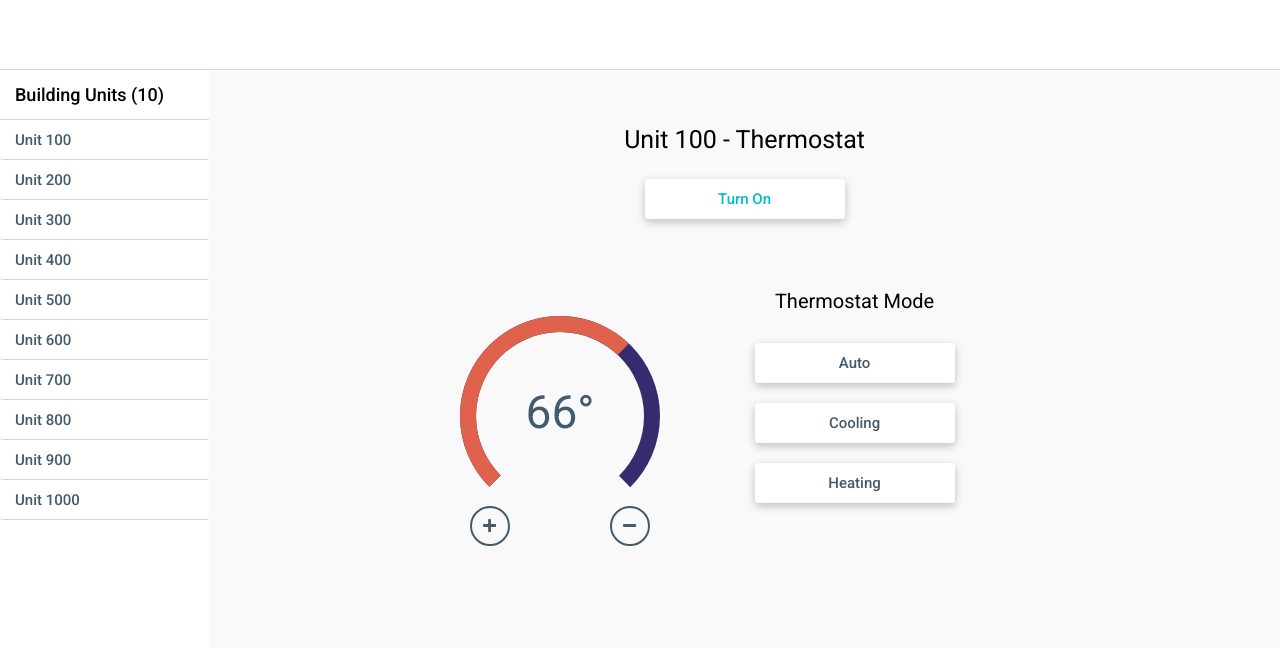
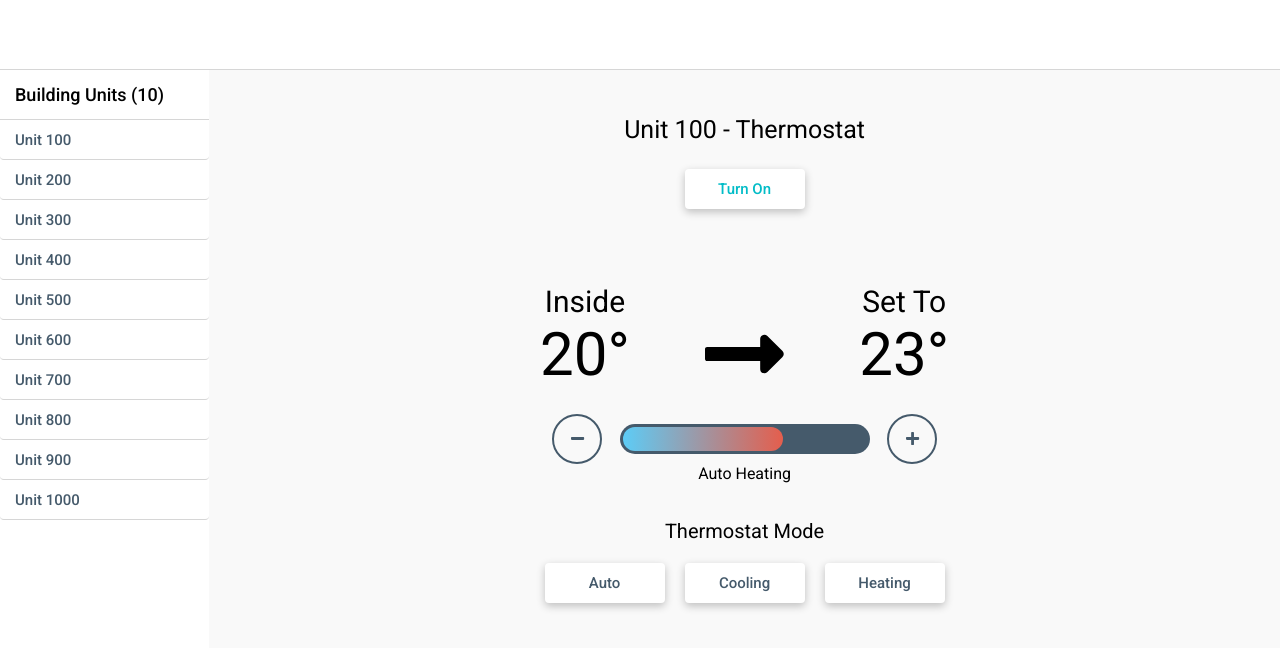
Before and after one commit to PuaChris/24hr-thermometer-challenge, a React (Create React App) app: page / in a window 1280 px wide. Shown: the top 648 px of the page. Built offline with nearby package versions, Linux system fonts and the light colour scheme.

Commit message:
Revamped UI/UX to see current temperature and desired temperature at the same time

```diff
--- a/package.json
+++ b/package.json
@@ -10,7 +10,6 @@
     "@testing-library/react": "^11.1.0",
     "@testing-library/user-event": "^12.1.10",
     "react": "^17.0.1",
-    "react-circular-progressbar": "^2.0.3",
     "react-dom": "^17.0.1",
     "react-scripts": "4.0.2",
     "web-vitals": "^1.0.1"
--- a/src/App.js
+++ b/src/App.js
@@ -2,9 +2,9 @@ import './App.css';
 import Thermostat from './components/Thermostat';
 
 import { library } from '@fortawesome/fontawesome-svg-core'
-import { faPlus, faMinus } from '@fortawesome/free-solid-svg-icons';
+import { faPlus, faMinus, faLongArrowAltRight } from '@fortawesome/free-solid-svg-icons';
 
-library.add(faPlus, faMinus)
+library.add(faPlus, faMinus, faLongArrowAltRight)
 
 function App() {
   return (
--- /dev/null
+++ b/src/components/ProgressBar.js
@@ -0,0 +1,15 @@
+import '../styles/Styles.css';
+
+const Filler = (props) => {
+  return <div className="filler" style={{width: `${props.percentage}%` }} />
+}
+
+const ProgressBar = (props) => {
+  return (
+    <div className="progress-bar">
+      <Filler percentage={props.percentage}/>
+    </div>
+  )
+}
+
+export default ProgressBar;
--- a/src/components/ThermostatDisplay.js
+++ b/src/components/ThermostatDisplay.js
@@ -2,69 +2,42 @@ import React from 'react';
 
 import { FontAwesomeIcon } from '@fortawesome/react-fontawesome';
 
-import { CircularProgressbarWithChildren, buildStyles } from 'react-circular-progressbar';
-import 'react-circular-progressbar/dist/styles.css';
-
+import ProgressBar from './ProgressBar.js';
 import '../styles/ThermostatDisplay.css';
 
-class ThermostatDisplay extends React.Component {
-  constructor(props) {
-    super(props);
+const ThermostatDisplay = (props) => {
+  const value = 66;
 
-    this.state = {
+  return (
+    <div className="container" id="thermostat-display">
 
+      <div className="container thermostat-display__info">
+        <div className="container thermostat-display__info__temp">
+          <span className="thermostat-display__info__title">Inside</span>
+          <span className="thermostat-display__info__value">20{'\u00b0'}</span>
+        </div>
 
-    };
-  }
+        {/* //TODO: Put in modifer for different thermostat states (e.g. auto heating, cooling, etc.) */}
+        <FontAwesomeIcon className="thermostat-display__info__arrow" icon="long-arrow-alt-right" />
 
-  render() {
-
-    const value = 0.66;
-
-    return(
-      // TODO: Add up and down arrows to indicate temperature going up or down
-      <div className="container" id="thermostat-display">
-        <CircularProgressbarWithChildren
-          value={value}
-          maxValue={1}
-          text={`${value * 100}\u00b0`}
-          circleRatio={0.75}
-          styles={buildStyles({
-            // Rotation of path and trail, in number of turns (0-1)
-            rotation: 0.625,
-
-            // Whether to use rounded or flat corners on the ends - can use 'butt' or 'round'
-            strokeLinecap: 'butt',
-
-            // Text size
-            textSize: '23px',
-
-            // How long animation takes to go from one percentage to another, in seconds
-            pathTransitionDuration: 0.5,
-
-            // Can specify path transition in more detail, or remove it entirely
-            // pathTransition: 'none',
-
-            // Colors
-            pathColor: `rgba(224, 98, 77, ${value * 100})`,
-            textColor: '#455A6B',
-            trailColor: '#352C6F',
-            backgroundColor: '#3e98c7',
-          })}
-        />
+        <div className="container thermostat-display__info__temp">
+          <span className="thermostat-display__info__title">Set To</span>
+          <span className="thermostat-display__info__value">23{'\u00b0'}</span>
+        </div>
+      </div>
       <div className="container thermostat-display__modifier">
+        <button className="thermostat-display__button minus">
+          <FontAwesomeIcon icon="minus" />
+        </button>
+        <ProgressBar percentage={value} />
         <button className="thermostat-display__button plus">
-            <FontAwesomeIcon icon="plus"/>
+          <FontAwesomeIcon icon="plus" />
         </button>
-          <button className="thermostat-display__button minus">
-            <FontAwesomeIcon icon="minus"/>
-          </button>
-
       </div>
+      <span>Auto Heating</span>
 
     </div>
   );
 }
-}
 
 export default ThermostatDisplay;
--- a/src/components/ThermostatMode.js
+++ b/src/components/ThermostatMode.js
@@ -16,9 +16,11 @@ class ThermostatMode extends React.Component {
     return(
       <div className="container" id="thermostat-mode">
         <p className="thermostat-mode__title">Thermostat Mode</p>
-        <button className="thermostat-mode__auto">Auto</button>
-        <button className="thermostat-mode__cooling">Cooling</button>
-        <button className="thermostat-mode__heating">Heating</button>
+        <div className="container thermostat-mode__buttons">
+          <button className="thermostat-mode__auto">Auto</button>
+          <button className="thermostat-mode__cooling">Cooling</button>
+          <button className="thermostat-mode__heating">Heating</button>
+        </div>
       </div>
     );
   }
--- a/src/styles/Sidebar.css
+++ b/src/styles/Sidebar.css
@@ -15,9 +15,6 @@
   text-align: left;
 
   border-bottom: 1px solid #D6D6D6;
-
-  display: flex;
-  align-items: center;
 }
 
 .sidebar-units {
--- a/src/styles/Styles.css
+++ b/src/styles/Styles.css
@@ -17,12 +17,15 @@ body {
   background-color: #F9F9F9;
 }
 
-
+span {
+  display: flex;
+  align-items: center;
+}
 
 button {
   background-color: white;
 
-  width: 200px;
+  width: 120px;
   height: 40px;
 
   margin: 10px;
@@ -31,7 +34,7 @@ button {
   font-weight: 500;
 
   border: none;
-  border-radius: 3px;
+  border-radius: 4px;
 
   box-shadow: rgba(0, 0, 0, 0.24) 0px 3px 8px;
 
@@ -54,3 +57,24 @@ button:focus{
   display: flex;
   flex-direction: column;
 }
+
+.progress-bar {
+  position: relative;
+  height: 30px;
+  width: 250px;
+
+  border-radius: 50px;
+  background-color: #455A6B;
+
+  padding: 0 3.5px;
+}
+
+.filler {
+  background: linear-gradient(90deg, rgba(93,204,246,1) 0%, rgba(228,94,77,1) 100%);
+  height: 80%;
+  border-radius: inherit;
+  transition: width .2s ease-in;
+
+  top: 3px;
+  position: relative;
+}
--- a/src/styles/Thermostat.css
+++ b/src/styles/Thermostat.css
@@ -11,7 +11,7 @@
 
 .unit-info {
   width: 400px;
-  margin: 40px;
+  margin: 30px;
 
   align-items: center;
 }
@@ -44,7 +44,7 @@
 }
 
 .thermostat-control {
-  flex-direction: row;
+  flex-direction: column;
   justify-content: center;
   align-items: center;
 }
--- a/src/styles/ThermostatDisplay.css
+++ b/src/styles/ThermostatDisplay.css
@@ -1,34 +1,58 @@
 #thermostat-display {
   height: 200px;
-  width: 200px;
+  width: 500px;
 
-  margin: 40px 20px -10px 0;
+  margin: 25px;
+
   justify-content: space-evenly;
   align-items: center;
 }
 
-.CircularProgressbar {
+.thermostat-display__info {
   width: 100%;
-  height: 100%;
+  flex-direction: row;
+  justify-content: space-evenly;
+  align-items: center;
+
 }
 
-.CircularProgressbar-text{
-  fill: green;
+
+.thermostat-display__info__temp {
+  justify-content: space-evenly;
+  align-items: center;
+}
+
+.thermostat-display__info__title {
+  font-size: 30px;
+}
+
+.thermostat-display__info__value {
+  font-size: 60px;
+  text-align: right;
+}
+
+.thermostat-display__info__arrow {
+  margin: 35px 30px 0 30px;
+
+  font-size: 90px;
 }
 
 .thermostat-display__modifier {
-  width: 90%;
+  width: 420px;
+
+  margin: 15px 0 0 0;
 
   flex-direction: row;
-  justify-content: space-between;
+  justify-content: space-evenly;
   align-items: center;
 }
 
 .thermostat-display__button {
-  width: 40px;
-  height: 40px;
+  width: 50px;
+  height: 50px;
 
-  margin: -10px 0;
+  padding: 0;
+  margin: 0;
 
   box-shadow: none;
 
@@ -44,6 +68,6 @@
 }
 
 .minus:hover {
-  background-color: #352C6F;
-  border: #352C6F;
+  background-color: #5DCCF6;
+  border: #5DCCF6;
 }
--- a/src/styles/ThermostatMode.css
+++ b/src/styles/ThermostatMode.css
@@ -1,12 +1,18 @@
 #thermostat-mode {
   width: 350px;
+
+  margin: 10px;
 
   align-items: center;
   justify-content: space-evenly;
 }
 
 .thermostat-mode__title {
-  margin: 20px;
+  margin: 10px;
   font-weight: 400;
   font-size: 20px;
 }
+
+.thermostat-mode__buttons {
+  flex-direction: row;
+}
```
Also changed, not shown: 1 other file (tests, documents, lock files or other folders). Lines whose indentation alone changed are shown as unchanged.
